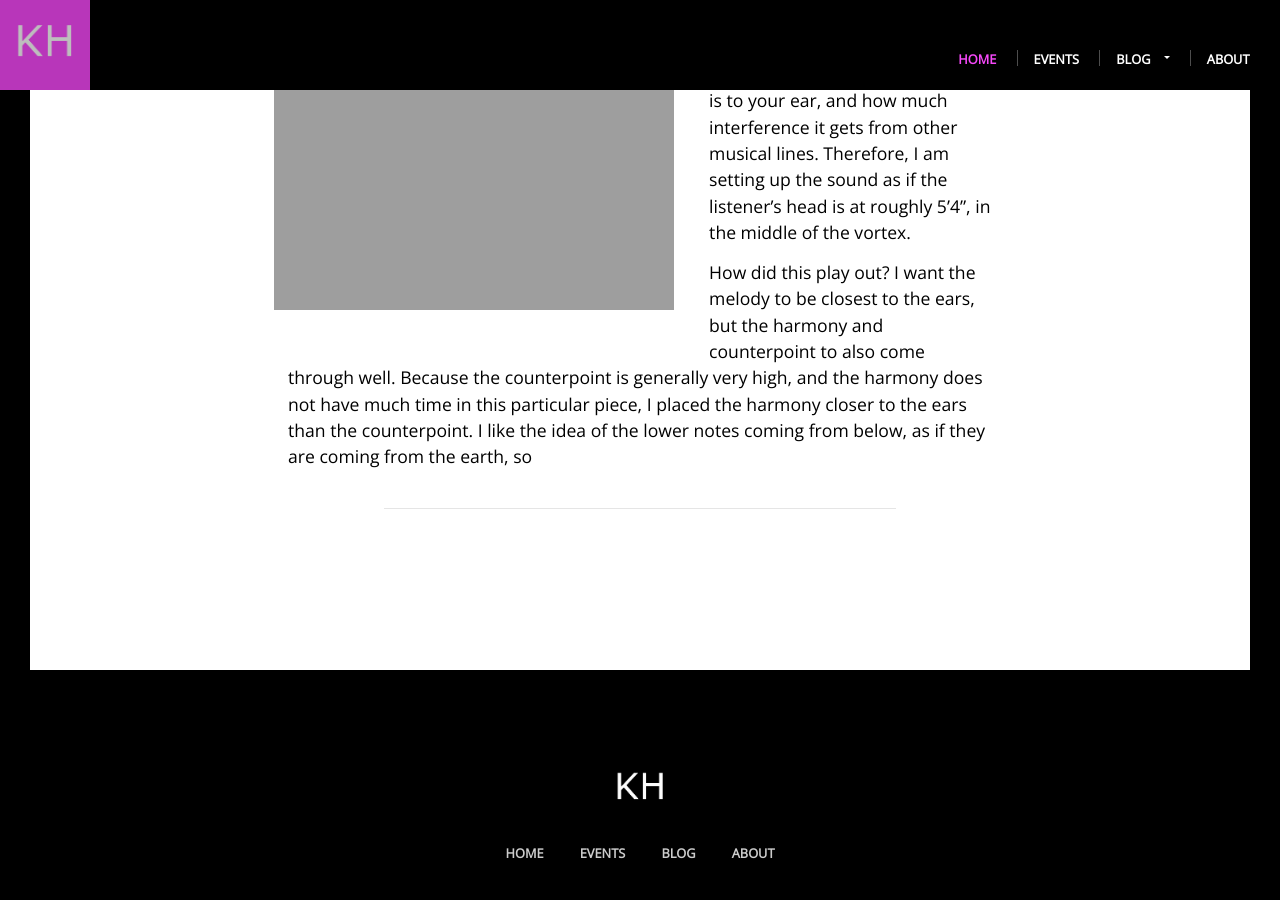
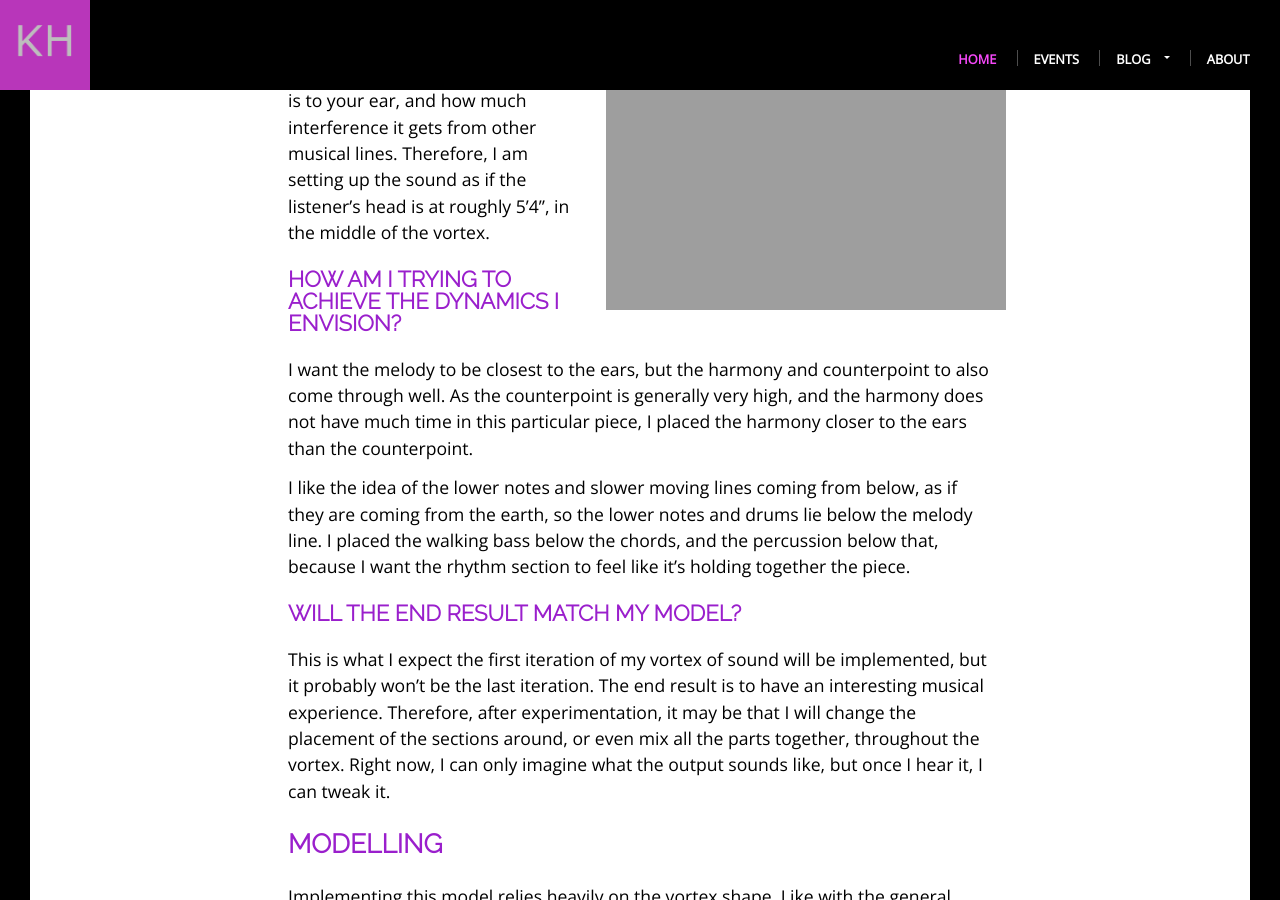
Before and after one commit to khoeger/khoeger.github.io, a Jekyll site: the page built from _posts/2019-02-03-vortex-of-sound-vortex-levels.md, in a window 1280 px wide and 900 px high, scrolled down 1168 px. Built offline with Jekyll 4.4.1, drawn with Linux system fonts in a browser that asks for light colours; formulas are drawn with MathJax 3; some of the changed text lies outside the part shown.

Commit message:
Add more substance to the levels post

```diff
--- a/_posts/2019-02-03-vortex-of-sound-vortex-levels.md
+++ b/_posts/2019-02-03-vortex-of-sound-vortex-levels.md
@@ -1,14 +1,14 @@
 ---
 layout: post
 title:  "Vortex of Sound: Split Parts In Vortex"
-date:   2019-02-03 14:00:00 -0500
+date:   2019-02-04 10:00:00 -0500
 categories: levels parts vortex vortexOfSound
 postHero: /assets/img/2019/20190203Vortex2_oil.png
 mathjax: true
 ---
 Once the Vortex of Sound is working properly, there will potentially be thousands of instruments swirling around a listener's head. In an attempt to make some of the melody distinguishable, I have decided to create layers in the vortex.
 
-![kitten]({{"/assets/img/2019/20190203Vortex4.png" | absolute_url}}){: .pull-left }
+![kitten]({{"/assets/img/2019/20190203Vortex4_2.png" | absolute_url}}){: .pull-right }
 
 What does this mean? Instrumental lines will be grouped by type, and will be generated at different regions of the vortex based on their type. The groupings I am planning for are counterpoint, harmony, melody, chords, walking bass, and percussion.
 
@@ -17,4 +17,24 @@
 ### Loudness
 I have made the assumption that the loudness of a musical line is affected by the number of instances of that line, how close it is to your ear, and how much interference it gets from other musical lines. Therefore, I am setting up the sound as if the listener's head is at roughly 5'4", in the middle of the vortex.
 
-How did this play out? I want the melody to be closest to the ears, but the harmony and counterpoint to also come through well. Because the counterpoint is generally very high, and the harmony does not have much time in this particular piece, I placed the harmony closer to the ears than the counterpoint. I like the idea of the lower notes coming from below, as if they are coming from the earth, so
+#### How am I trying to achieve the dynamics I envision?
+
+I want the melody to be closest to the ears, but the harmony and counterpoint to also come through well. As the counterpoint is generally very high, and the harmony does not have much time in this particular piece, I placed the harmony closer to the ears than the counterpoint.
+
+I like the idea of the lower notes and slower moving lines coming from below, as if they are coming from the earth, so the lower notes and drums lie below the melody line. I placed the walking bass below the chords, and the percussion below that, because I want the rhythm section to feel like it's holding together the piece.
+
+#### Will The end result match my model?
+
+This is what I expect the first iteration of my vortex of sound will be implemented, but it probably won't be the last iteration. The end result is to have an interesting musical experience. Therefore, after experimentation, it may be that I will change the placement of the sections around, or even mix all the parts together, throughout the vortex. Right now, I can only imagine what the output sounds like, but once I hear it, I can tweak it.
+
+### Modelling
+
+Implementing this model relies heavily on the vortex shape. Like with the general vortex, I started modelling in cylindrical coordinates, and after determining the appropriate \\( (r, \theta, z) \\) per point, coverting everything into \\( (x, y, z)\\).
+
+I took the vortex shape, and decided at what height each group would start and end. Then, I calculated a bunch of heights in the range, and figured out what the maximum and minimum radii could be, given the height. From this, I chose appropriate radii. Lastly, for each point modelled, I chose a theta, and converted to Cartesian coordinates.
+
+The most complicated mathematics here is figuring out how to calculate the maximum radius given a particular height. Since I already derived this, when figuring out how to get the [general shape]({{site.baseurl}}{% post_url 2018-09-25-vortex-of-sound-shape %}), this is not as complicated as it seems. Just plug into the formula below!
+
+$$
+r = \frac{(z-k)^2}{4p} +h.
+$$
```
